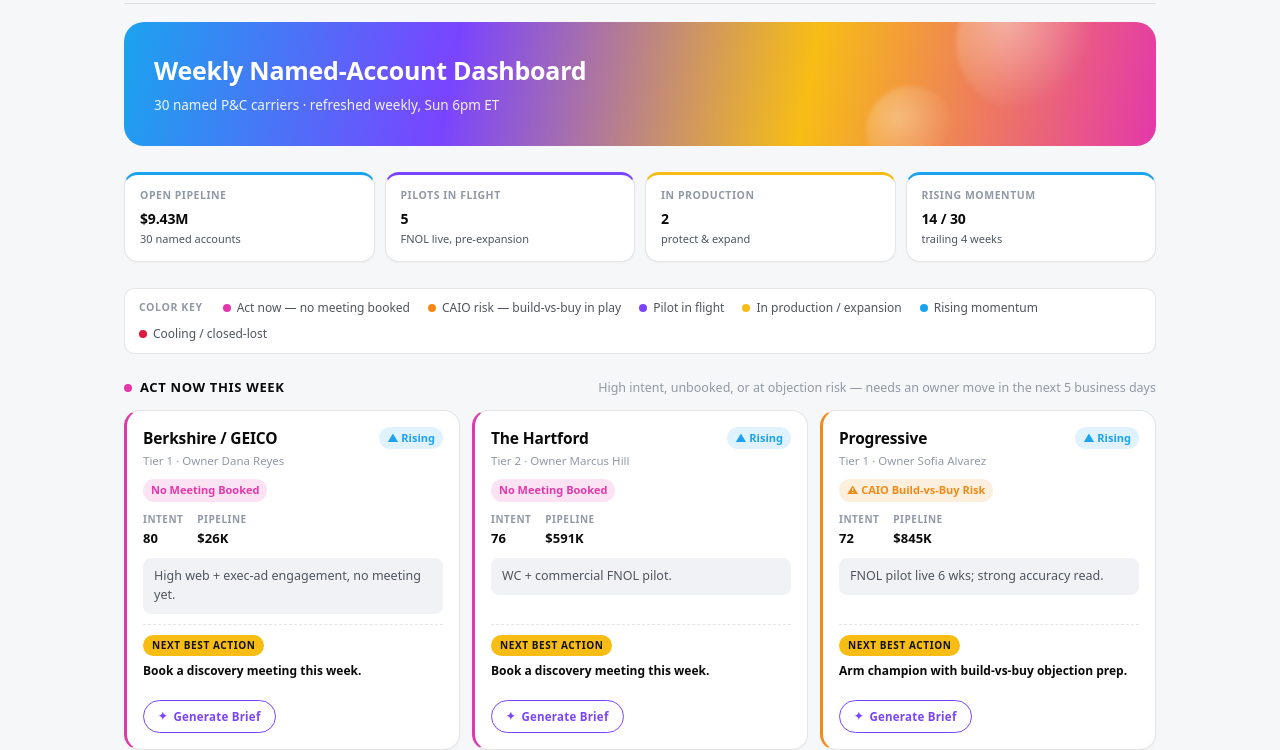
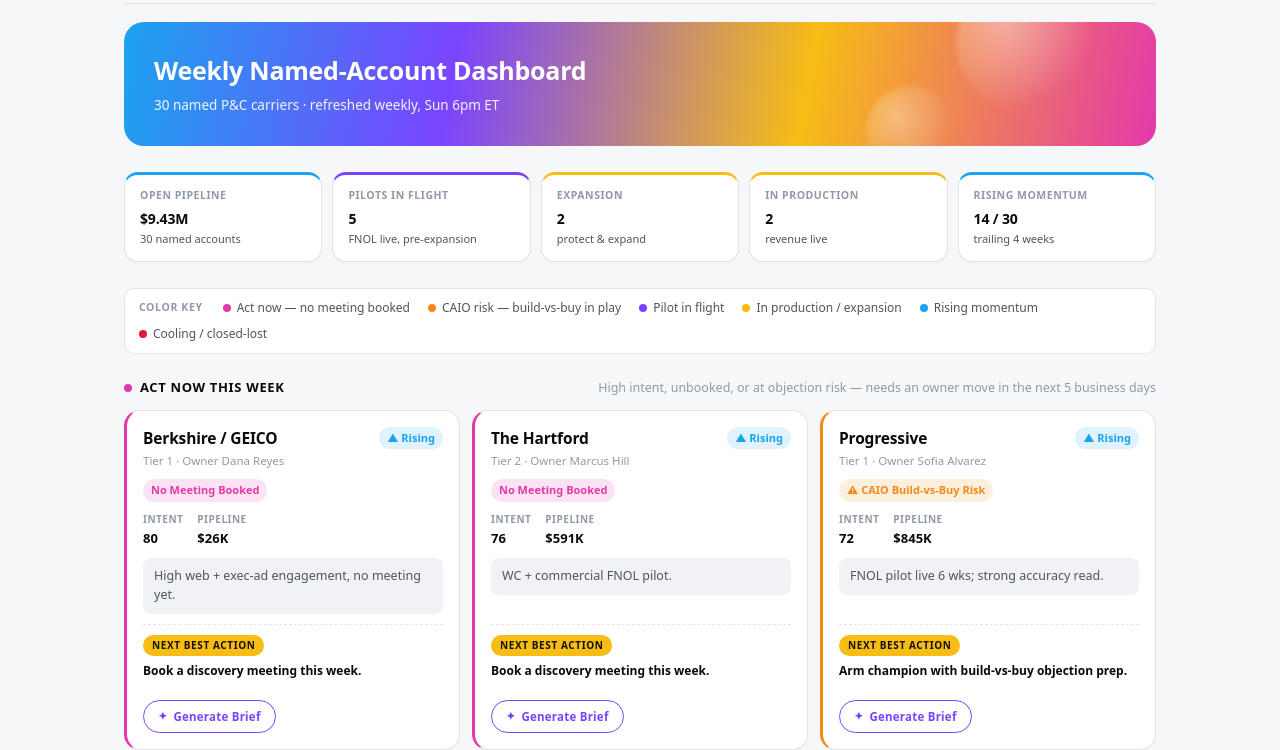
Before and after one commit to kellyjavanmardi/assured-named-account-system, a website: page assured-system.html in a window 1280 px wide. Shown: the part 80-830 px from the top of the page. Drawn offline with Linux system fonts and the light colour scheme.

Commit message:
Add an Expansion stat tile back to the top row
Adds a genuine Deal Stage === 'Expansion' count between Pilots in
Flight and In Production, mirroring what the Protect & Expand section
below actually filters on. Gave In Production its own distinct
sub-label ("revenue live") now that "protect & expand" belongs to the
new tile instead.

```diff
--- a/assured-system.html
+++ b/assured-system.html
@@ -71,7 +71,7 @@
   .hero-sub { font-size: 13.5px; color: rgba(255,255,255,0.92); margin: 0; position: relative; z-index: 1; font-weight: 500; }
 
   /* ---------- stat row ---------- */
-  .stats { display: grid; grid-template-columns: repeat(4, 1fr); gap: 10px; margin-bottom: 26px; }
+  .stats { display: grid; grid-template-columns: repeat(5, 1fr); gap: 10px; margin-bottom: 26px; }
   .stat-tile { background: var(--surface); border: 1px solid var(--border); border-top: 3px solid; border-radius: 14px; padding: 14px 16px; box-shadow: var(--card-shadow); }
   .stat-label { font-size: 11px; text-transform: uppercase; letter-spacing: 0.06em; color: var(--ink-muted); font-weight: 600; margin-bottom: 6px; }
   .stat-value { font-size: 26px; font-weight: 700; font-variant-numeric: tabular-nums; letter-spacing: -0.01em; }
@@ -829,7 +829,8 @@
   document.getElementById('stats').innerHTML = [
     { label: 'Open Pipeline', value: fmtMoney(totalPipeline), sub: '30 named accounts', color: 'var(--spec-blue)' },
     { label: 'Pilots in Flight', value: pilotCount, sub: 'FNOL live, pre-expansion', color: 'var(--spec-violet)' },
-    { label: 'In Production', value: prodCount, sub: 'protect & expand', color: 'var(--spec-gold)' },
+    { label: 'Expansion', value: ACCOUNTS.filter(a => a['Deal Stage'] === 'Expansion').length, sub: 'protect & expand', color: 'var(--spec-gold)' },
+    { label: 'In Production', value: prodCount, sub: 'revenue live', color: 'var(--spec-gold)' },
     { label: 'Rising Momentum', value: risingCount + ' / 30', sub: 'trailing 4 weeks', color: 'var(--spec-blue)' }
   ].map(s => `<div class="stat-tile" style="border-top-color:${s.color}"><div class="stat-label">${s.label}</div><div class="stat-value">${s.value}</div><div class="stat-sub">${s.sub}</div></div>`).join('');
 
```
Also changed, not shown: dashboard.html (+3 -2 lines), index.html (+3 -2 lines).
